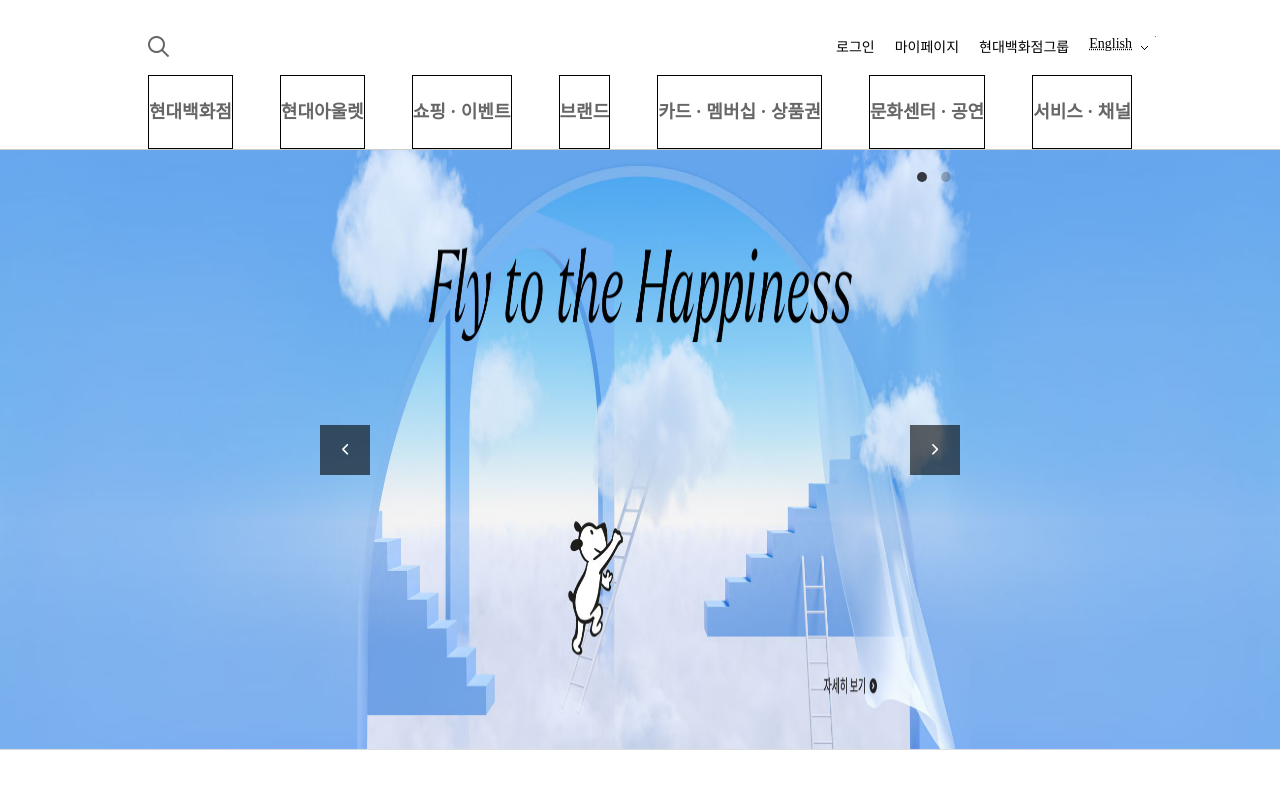
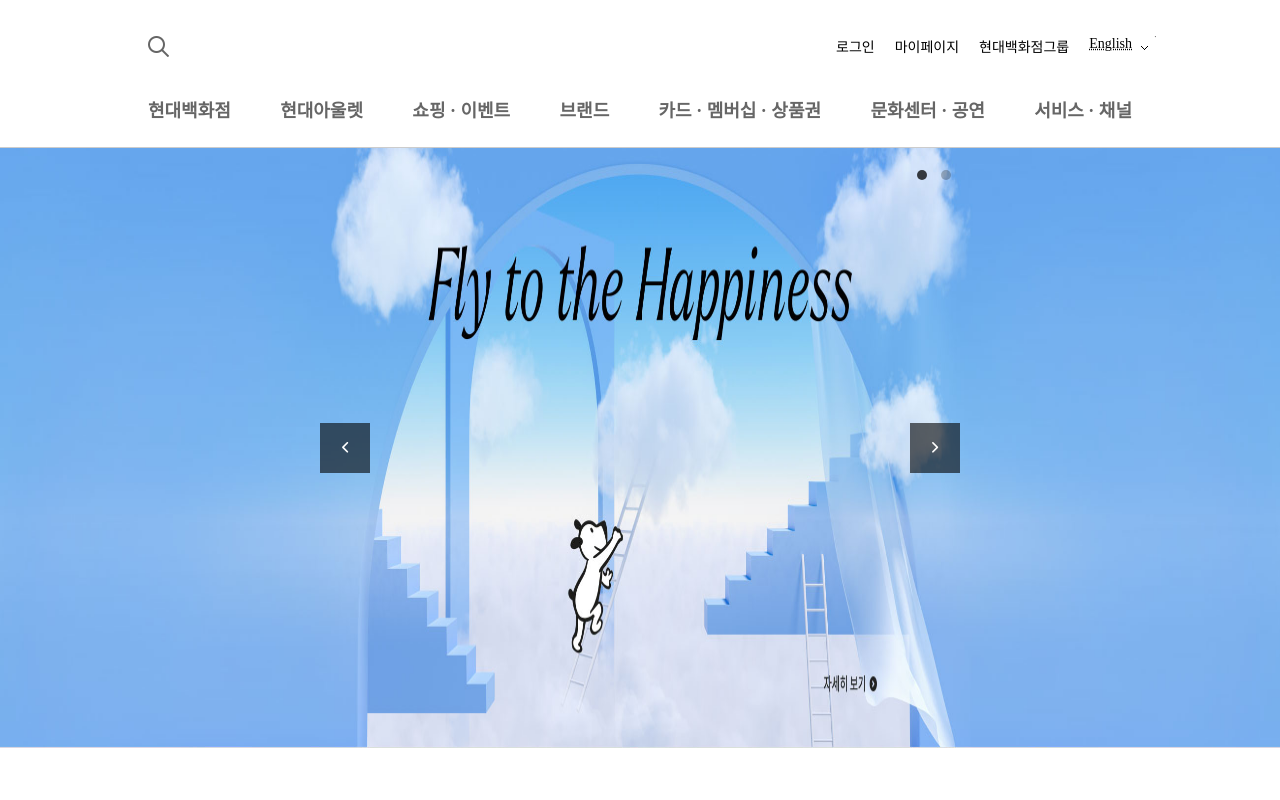
Before and after one commit to barozaqu/ehyundai-clone, a plain HTML site: page index.html in a window 1280 px wide. Shown: the top 800 px of the page. Drawn offline with nearby package versions, Linux system fonts and the light colour scheme.

Commit message:
Update main.css

```diff
--- a/css/main.css
+++ b/css/main.css
@@ -85,7 +85,6 @@
     /* 이 relative를 없애면 lnb 호버 효과 같이 사라진다 */
     /* 추가로 하단에 생기는 바 효과도 absolute 때문에 커지는 오류 발생 */
 
-    border: 1px solid #000;
     color: #666;
     transition: all .3s;
 }
@@ -96,9 +95,6 @@
 .lnb__frame > div:hover {
     display: flex;
 }
-/* 코드 지저분 개선 방안 물어볼 것 */
-
-
 .gnb__item:hover {
     color: #222;
 }
```
